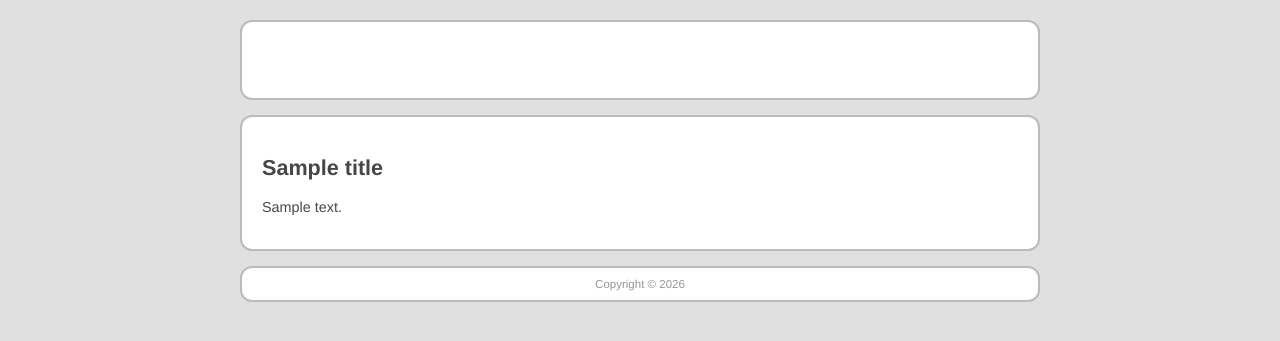
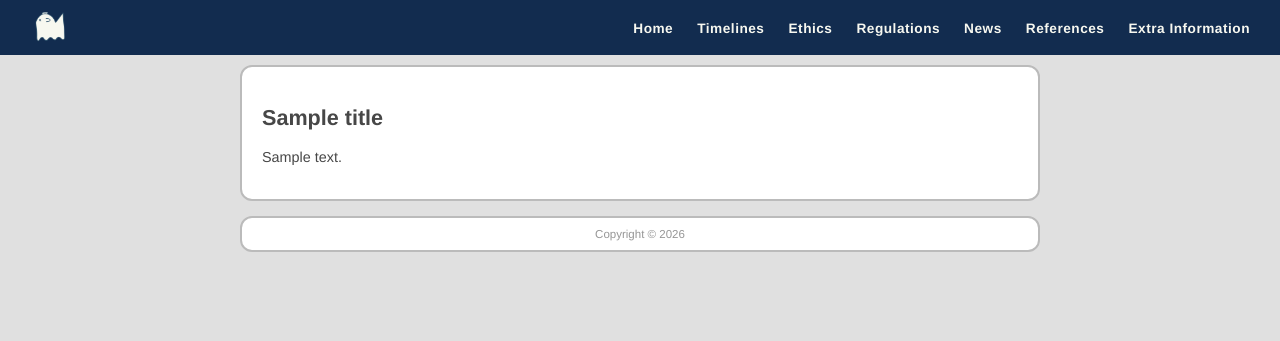
Before and after one commit to Anastasiya-K29/Django-Ghost-Fishing, a Django app: template test_root/test_site/templates/base.html in a window 1280 px wide. Shown: the top 341 px of the page. Run offline with Django 5.2, Linux system fonts and the light colour scheme; the template is opened without the code that fills it: most values are stand-ins (such as "Sample title", 1, 10 or a date in 2020).

Commit message:
nav bar version 1

```diff
--- a/test_root/test_site/static/main.css
+++ b/test_root/test_site/static/main.css
@@ -15,15 +15,61 @@ body {
     margin-right: auto;
 }
 
+/* NAVBAR */
 #header {
     width: 100%;
-    height: 80px;
-    background-color: #FFFFFF;
-    border-radius: 12px;
-    border: 2px solid #BBBBBB;
-    margin-bottom: 15px;
+    background-color: #122C4F;
     box-sizing: border-box;
+    display: flex;
+    align-items: center;
+    justify-content: space-between;
+    padding: 0 30px;
+    height: 55px;
+    position: fixed;
+    top: 0;
+    left: 0;
+    z-index: 100;
+    transition: top 0.3s ease;
 }
+
+#header.hidden {
+    top: -70px;
+}
+
+#logo {
+    font-size: 1.2em;
+    font-weight: bold;
+    color: #F7F8F0;
+    letter-spacing: 1px;
+}
+
+#nav ul {
+    list-style: none;
+    display: flex;
+    flex-direction: row;
+    gap: 1.5rem;
+    margin: 0;
+    padding: 0;
+}
+
+#nav ul li a {
+    text-decoration: none;
+    color: #F7F8F0;
+    font-size: 0.95em;
+    letter-spacing: 0.5px;
+    font-weight: bold;
+}
+
+#nav ul li a:hover {
+    color: #7aaace;
+}
+
+/* push content down so it doesn't hide behind fixed navbar */
+body {
+    padding-top: 65px;
+}
+
+/* NAVBAR END */
 
 #main {
     width: 100%;
--- a/test_root/test_site/templates/base.html
+++ b/test_root/test_site/templates/base.html
@@ -5,10 +5,25 @@
         <meta charset="UTF-8">
         <title>{{ title }}</title>
         <link href="{% static 'main.css' %}" rel="stylesheet" type="text/css">
+        <link href="{% static 'favicon.ico' %}" rel="icon" type="image/x-icon">
     </head>
     <body>
     <div id="wrapper">
         <header id="header">
+            <div id="logo">
+                <img src="{% static 'logo.png' %}" alt="Ghost Nets" height="40">
+            </div>
+            <nav id="nav">
+                <ul>
+                    <li><a href="/home">Home</a></li>
+                    <li><a href="/timelines">Timelines</a></li>
+                    <li><a href="/ethics">Ethics</a></li>
+                    <li><a href="/regulations">Regulations</a></li>
+                    <li><a href="/news">News</a></li>
+                    <li><a href="/references">References</a></li>
+                    <li><a href="/extra-info">Extra Information</a></li>
+                </ul>
+            </nav>
         </header>
         <section id="main">
             <h1>{{ title }}</h1>
```
Also changed, not shown: test_root/test_site/static/favicon.ico (added), test_root/test_site/static/logo.png (added).
